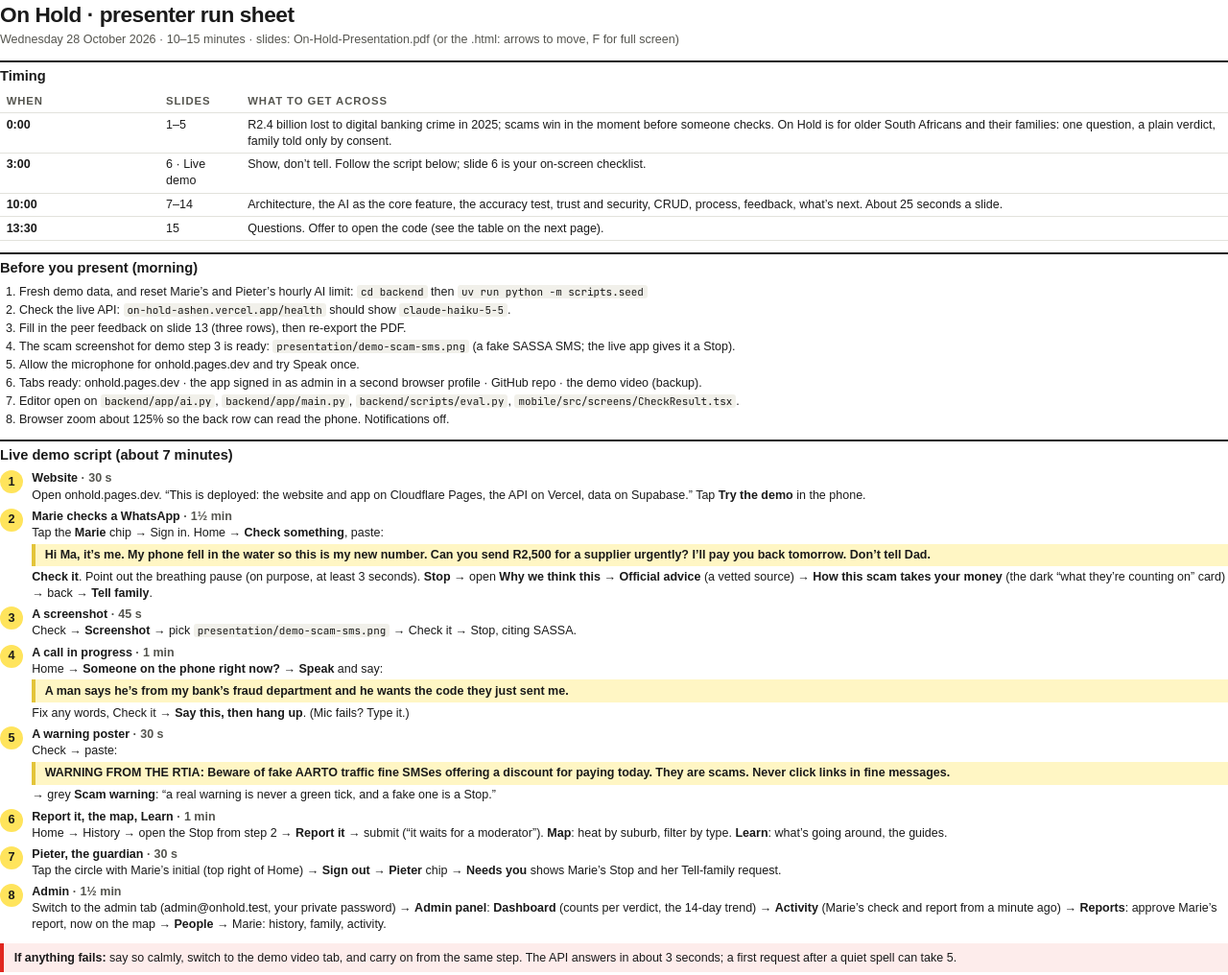
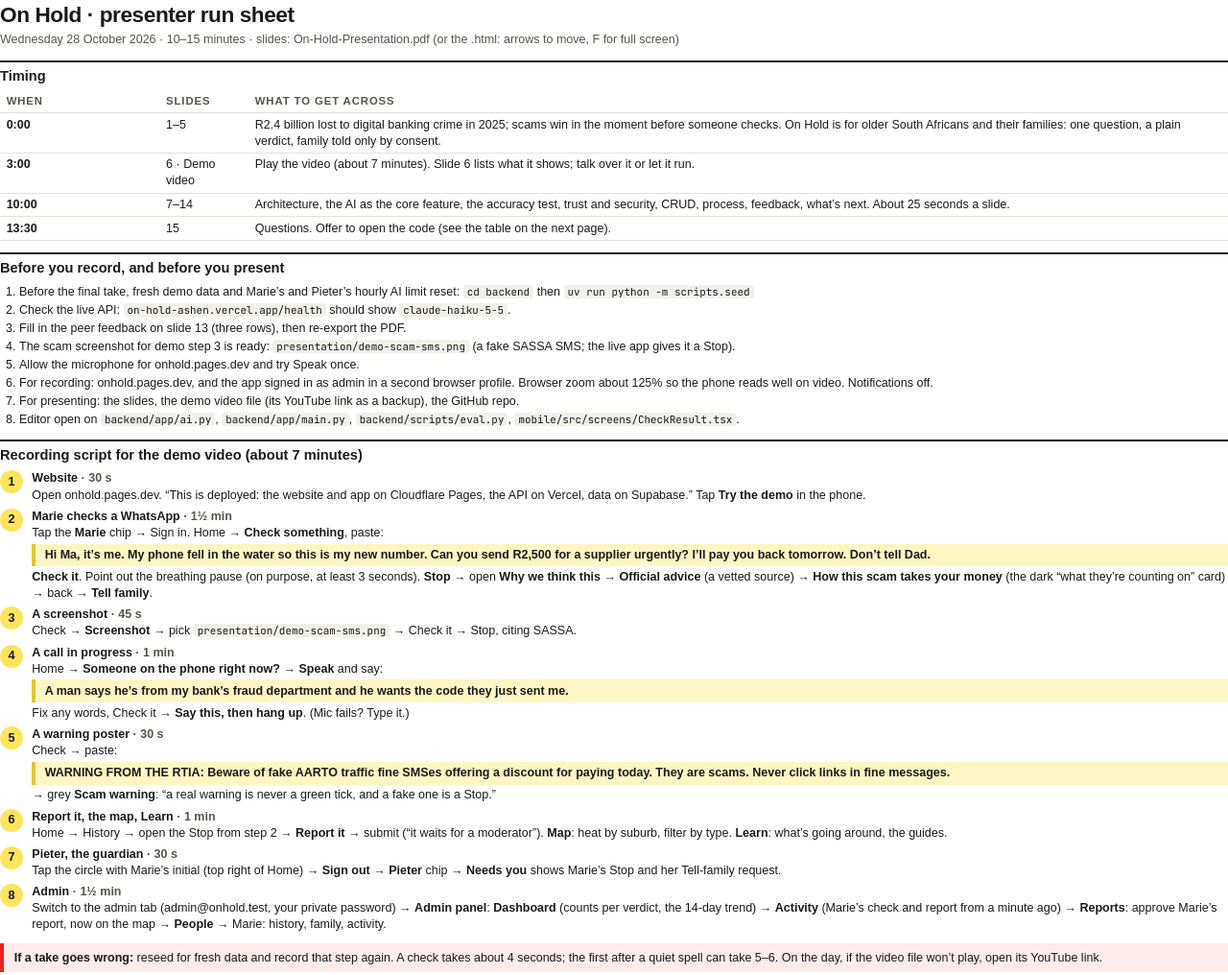
Before and after one commit to victordupreez0/On-Hold, a plain HTML site: page presentation/presenter-run-sheet.html in a window 1280 px wide. Shown: the top 1016 px of the page at 96% size. Drawn offline with Linux system fonts and the light colour scheme; a web font is replaced by a local one.

Commit message:
docs: demo by video, a folder map, and clean source zips
Slide 6, the run sheet and its recording script now present the demo
as a video. The README gains a project structure section. Coding-
assistant files stay in the repo but are marked export-ignore, so git
archive and GitHub's Download ZIP leave them out.

```diff
--- a/presentation/presenter-run-sheet.html
+++ b/presentation/presenter-run-sheet.html
@@ -36,24 +36,24 @@
   <table>
     <tr><th>When</th><th>Slides</th><th>What to get across</th></tr>
     <tr><td class="t">0:00</td><td>1–5</td><td>R2.4 billion lost to digital banking crime in 2025; scams win in the moment before someone checks. On Hold is for older South Africans and their families: one question, a plain verdict, family told only by consent.</td></tr>
-    <tr><td class="t">3:00</td><td>6 · Live demo</td><td>Show, don’t tell. Follow the script below; slide 6 is your on-screen checklist.</td></tr>
+    <tr><td class="t">3:00</td><td>6 · Demo video</td><td>Play the video (about 7 minutes). Slide 6 lists what it shows; talk over it or let it run.</td></tr>
     <tr><td class="t">10:00</td><td>7–14</td><td>Architecture, the AI as the core feature, the accuracy test, trust and security, CRUD, process, feedback, what’s next. About 25 seconds a slide.</td></tr>
     <tr><td class="t">13:30</td><td>15</td><td>Questions. Offer to open the code (see the table on the next page).</td></tr>
   </table>
 
-  <h2>Before you present (morning)</h2>
+  <h2>Before you record, and before you present</h2>
   <ol>
-    <li>Fresh demo data, and reset Marie’s and Pieter’s hourly AI limit: <code>cd backend</code> then <code>uv run python -m scripts.seed</code></li>
+    <li>Before the final take, fresh demo data and Marie’s and Pieter’s hourly AI limit reset: <code>cd backend</code> then <code>uv run python -m scripts.seed</code></li>
     <li>Check the live API: <code>on-hold-ashen.vercel.app/health</code> should show <code>claude-haiku-5-5</code>.</li>
     <li>Fill in the peer feedback on slide 13 (three rows), then re-export the PDF.</li>
     <li>The scam screenshot for demo step 3 is ready: <code>presentation/demo-scam-sms.png</code> (a fake SASSA SMS; the live app gives it a Stop).</li>
     <li>Allow the microphone for onhold.pages.dev and try Speak once.</li>
-    <li>Tabs ready: onhold.pages.dev · the app signed in as admin in a second browser profile · GitHub repo · the demo video (backup).</li>
+    <li>For recording: onhold.pages.dev, and the app signed in as admin in a second browser profile. Browser zoom about 125% so the phone reads well on video. Notifications off.</li>
+    <li>For presenting: the slides, the demo video file (its YouTube link as a backup), the GitHub repo.</li>
     <li>Editor open on <code>backend/app/ai.py</code>, <code>backend/app/main.py</code>, <code>backend/scripts/eval.py</code>, <code>mobile/src/screens/CheckResult.tsx</code>.</li>
-    <li>Browser zoom about 125% so the back row can read the phone. Notifications off.</li>
   </ol>
 
-  <h2>Live demo script (about 7 minutes)</h2>
+  <h2>Recording script for the demo video (about 7 minutes)</h2>
   <div class="step"><span class="n">1</span><div><b>Website</b> <b class="time">· 30 s</b><br>Open onhold.pages.dev. “This is deployed: the website and app on Cloudflare Pages, the API on Vercel, data on Supabase.” Tap <b>Try the demo</b> in the phone.</div></div>
   <div class="step"><span class="n">2</span><div><b>Marie checks a WhatsApp</b> <b class="time">· 1½ min</b><br>Tap the <b>Marie</b> chip → Sign in. Home → <b>Check something</b>, paste:
     <span class="say">Hi Ma, it’s me. My phone fell in the water so this is my new number. Can you send R2,500 for a supplier urgently? I’ll pay you back tomorrow. Don’t tell Dad.</span>
@@ -71,7 +71,7 @@
   <div class="step"><span class="n">6</span><div><b>Report it, the map, Learn</b> <b class="time">· 1 min</b><br>Home → History → open the Stop from step 2 → <b>Report it</b> → submit (“it waits for a moderator”). <b>Map</b>: heat by suburb, filter by type. <b>Learn</b>: what’s going around, the guides.</div></div>
   <div class="step"><span class="n">7</span><div><b>Pieter, the guardian</b> <b class="time">· 30 s</b><br>Tap the circle with Marie’s initial (top right of Home) → <b>Sign out</b> → <b>Pieter</b> chip → <b>Needs you</b> shows Marie’s Stop and her Tell-family request.</div></div>
   <div class="step"><span class="n">8</span><div><b>Admin</b> <b class="time">· 1½ min</b><br>Switch to the admin tab (admin@onhold.test, your private password) → <b>Admin panel</b>: <b>Dashboard</b> (counts per verdict, the 14-day trend) → <b>Activity</b> (Marie’s check and report from a minute ago) → <b>Reports</b>: approve Marie’s report, now on the map → <b>People</b> → Marie: history, family, activity.</div></div>
-  <p class="warn"><b>If anything fails:</b> say so calmly, switch to the demo video tab, and carry on from the same step. The API answers in about 3 seconds; a first request after a quiet spell can take 5.</p>
+  <p class="warn"><b>If a take goes wrong:</b> reseed for fresh data and record that step again. A check takes about 4 seconds; the first after a quiet spell can take 5–6. On the day, if the video file won’t play, open its YouTube link.</p>
 
   <h2>Likely questions, and what to open</h2>
   <table class="qa">
```
Also changed, not shown: presentation/on-hold-presentation.html (+4 -4 lines), README.md, 4 other files.
